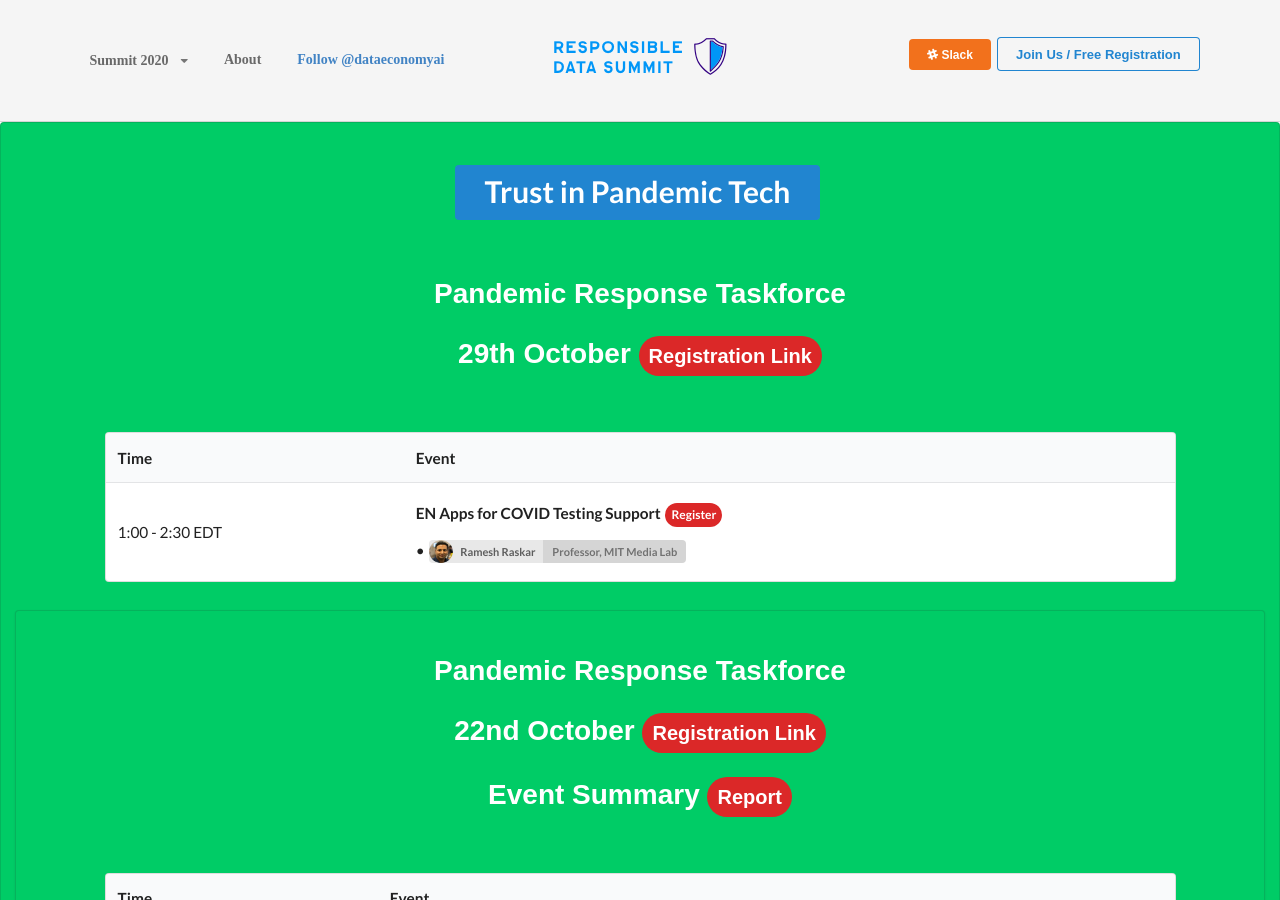
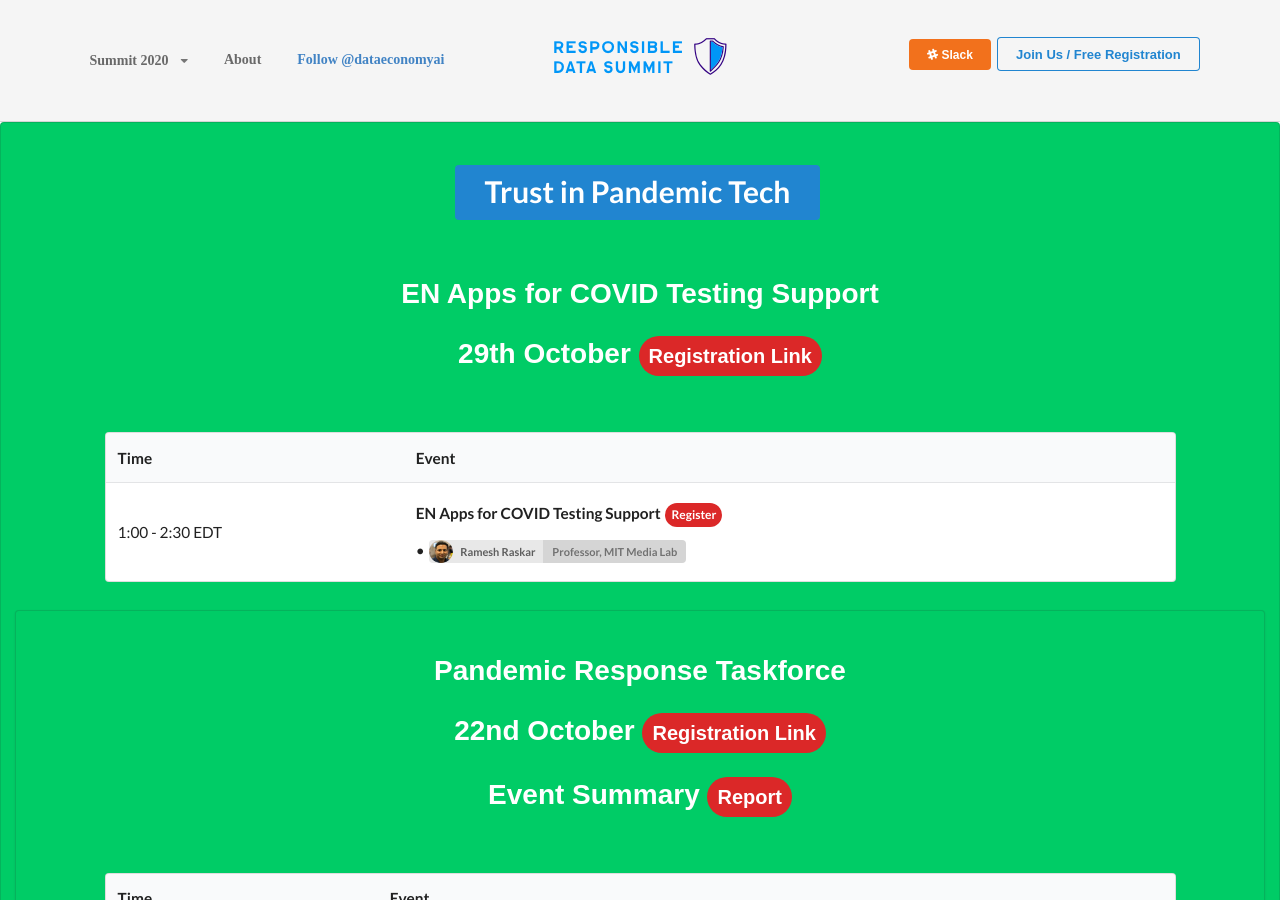
Before and after one commit to responsible-data-summit/events, a Jekyll site: the page built from agenda-0806.html, in a window 1280 px wide and 900 px high. Built offline with Jekyll 4.4.1, drawn with Linux system fonts in a browser that asks for light colours; some web fonts are replaced; comment, search, counter and statistics services are not loaded.

Commit message:
update title

```diff
--- a/agenda-0806.html
+++ b/agenda-0806.html
@@ -9,7 +9,7 @@
 		</a>
 	</div>
     <div class="ui container center aligned agenda">
-        <h1> Pandemic Response Taskforce </h1>
+        <h1> EN Apps for COVID Testing Support </h1>
 	<h1> 29th October <a href="https://mit.zoom.us/webinar/register/WN_WTr408rGTbuWgc8-lSl7sQ" class="ui red circular huge label">Registration Link </a></h1>
     </div>
     <div class="ui container left aligned agenda">
```
